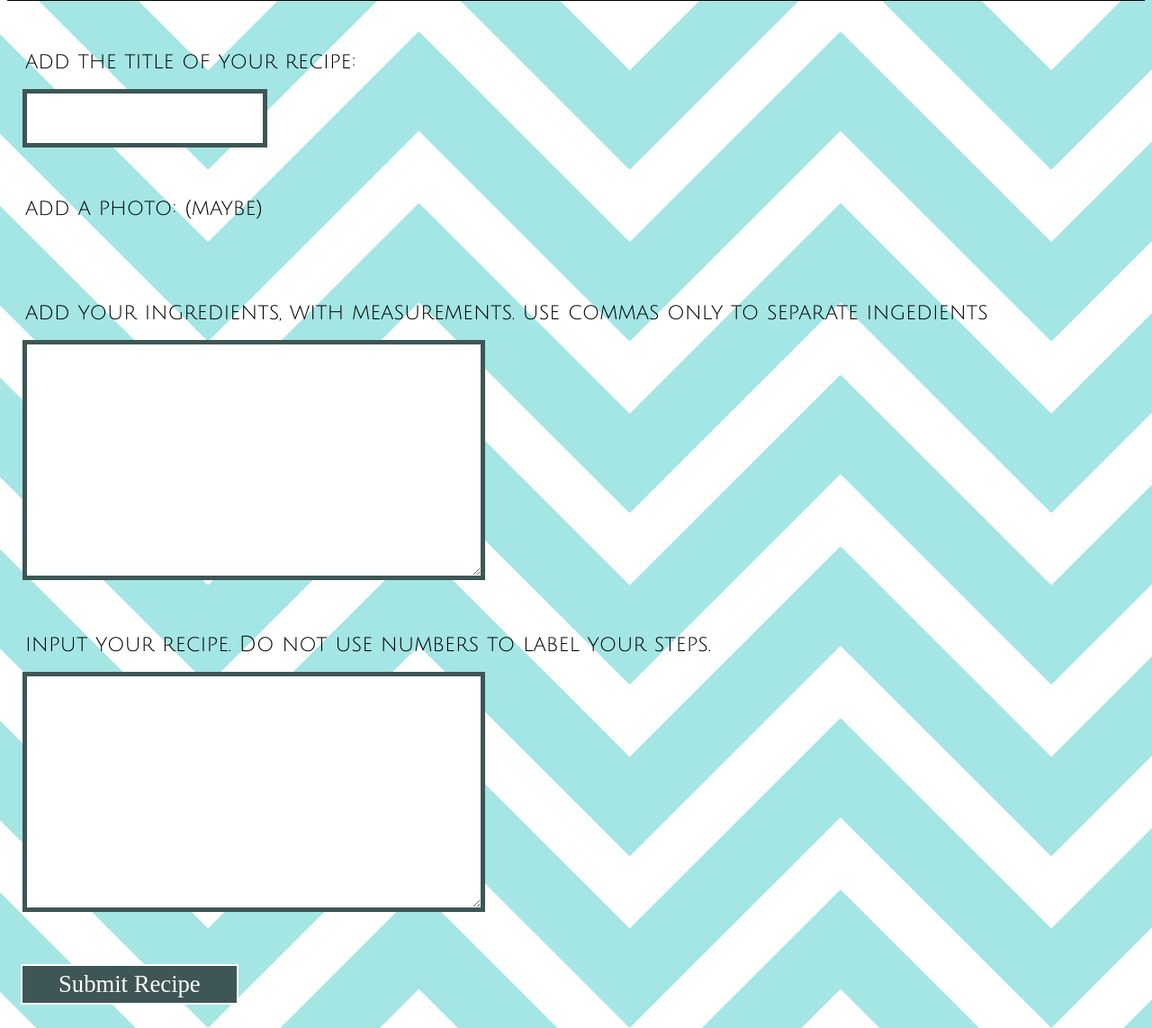
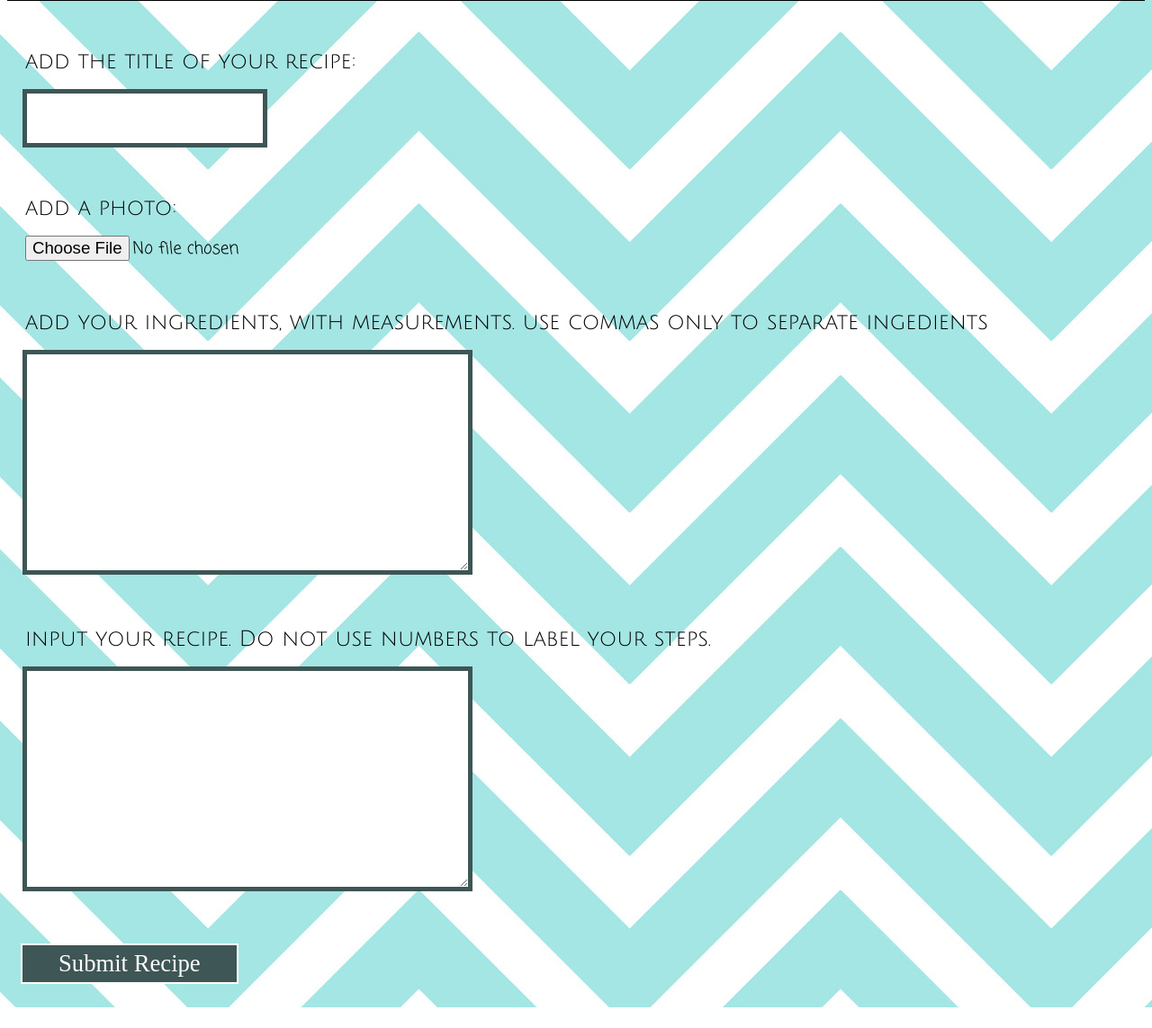
Before and after one commit to smewcat/cssi, a Python web app: template templates/userinput.html in a window 1280 px wide. Shown: the part 303-1446 px from the top of the page at 90% size. After the commit the page ends 1423 px from the top, so only its background shows below. Run offline with Jinja, Linux system fonts and the light colour scheme; the template is opened without the code that fills it, so the values that code supplies are empty; some web fonts are replaced.

Commit message:
add photo feature works and saves now for user input

```diff
--- a/main.py
+++ b/main.py
@@ -71,7 +71,8 @@ class ConfirmationPage(webapp2.RequestHandler):
             Title=self.request.get('Title'),
             Ingredients=self.request.get('Ingredients'),
             Description=self.request.get('Description'),
-            Date=datetime.date.today()
+            Date=datetime.date.today(),
+            pic=self.request.get('pic')
          )
         recipe.put() #this lets you store event into datastore
 
@@ -81,6 +82,7 @@ class Recipe(ndb.Model): #this is the recipe
     Ingredients = ndb.StringProperty()
     Description = ndb.StringProperty()
     Date = ndb.DateProperty()
+    pic = ndb.GenericProperty()
 
 # It outputs all the recipes that have been stored in the data store.
 class UserDatabase(webapp2.RequestHandler):
--- a/resources/finalapp.css
+++ b/resources/finalapp.css
@@ -41,6 +41,7 @@ body {background-image: url("back.jpg");}
 .ingredienttexBox {
   width: 500px;
   height: 250px;
+  box-sizing: border-box;
   border: 5px solid #3E5655;
   font-size: 15pt;
   font-family: "Coming Soon";
@@ -67,8 +68,10 @@ body {background-image: url("back.jpg");}
 .inputButton:hover {
     background-color: #293939;
     color: white;
-    cursor: pointer;;
+    cursor: pointer;
 }
+
+
 
 
 
@@ -214,6 +217,8 @@ ul{
 
 
 
+
+
  /* Database Page */
 
 #searchbox {
--- a/templates/recipetemplate.html
+++ b/templates/recipetemplate.html
@@ -27,7 +27,7 @@
 
       <h1 class="foodTitle"> Recipe Name {{ recipe_name }} </h1>
 
-      <!-- WHERE PICTURES WOULD GO -->
+      <img src= '{{ pic }}' class="foodImg">
 
     </center>
 
--- a/templates/userinput.html
+++ b/templates/userinput.html
@@ -36,7 +36,8 @@
         <input type='text' name='Title' class='ingredientBox'></input>
         <br><br><br><br>
 
-        <p class="ingredientInput">add a photo: (maybe)</p> <br><br>
+        <p class="ingredientInput">add a photo:</p> <br><br>
+          <input type="file" name="pic" accept="image/*" id="chooseimage">
         <br><br><br><br>
 
         <p class= "ingredientInput"> add your ingredients, with measurements. use commas
```
